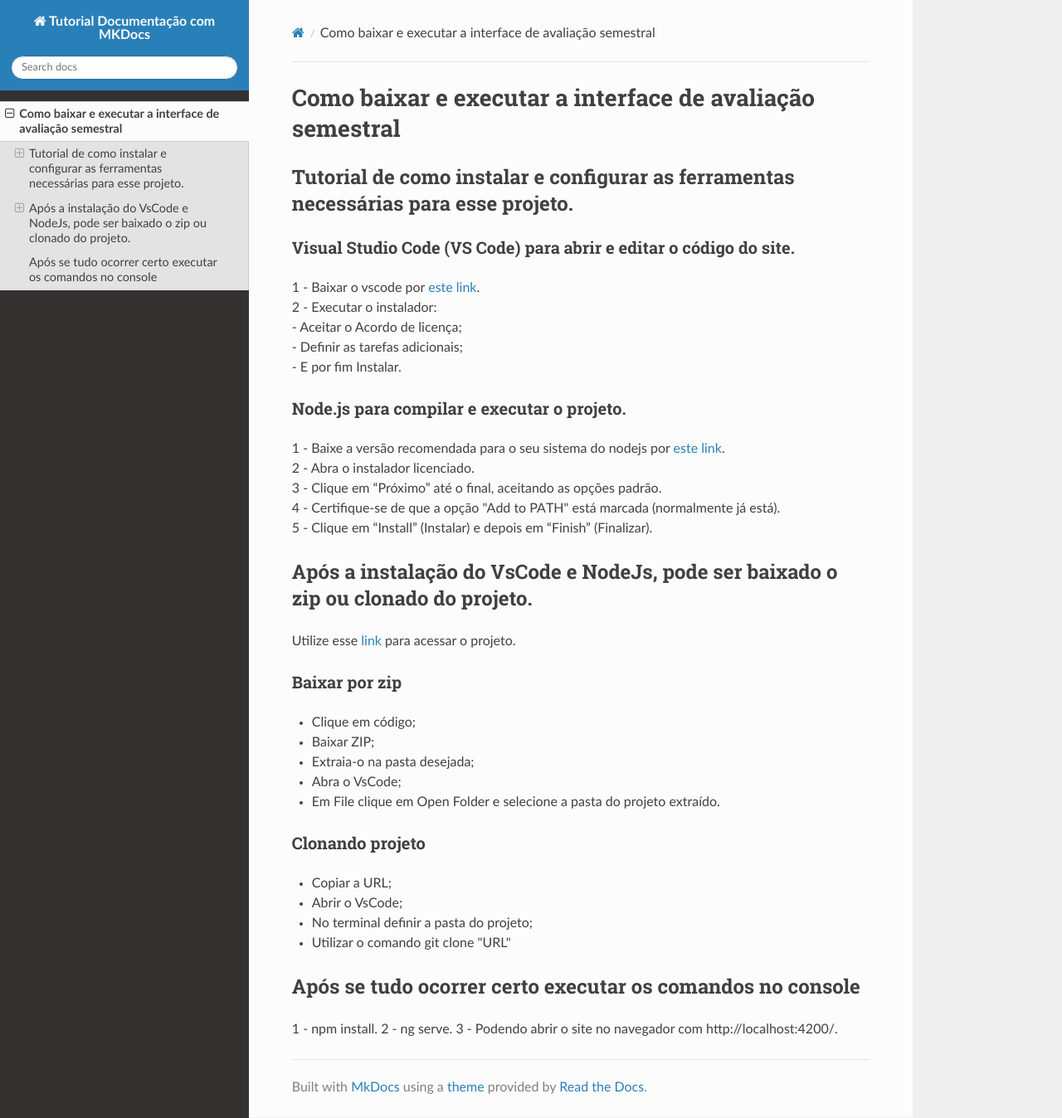
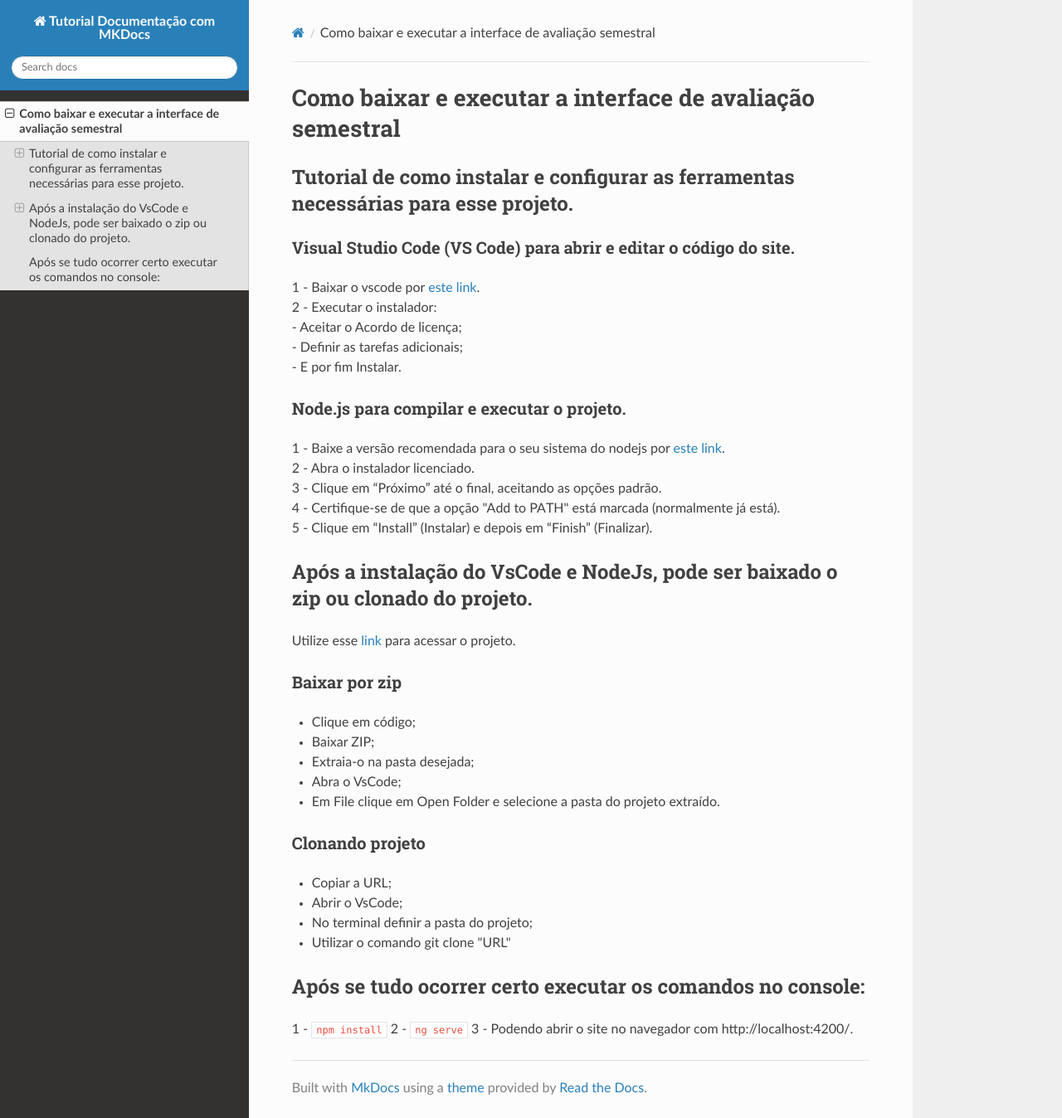
Before and after one commit to CTISM-Prof-Henry/trab-final-tarde-engenharia-da-esperteza, an MkDocs documentation site: the page built from docs/index.md, in a window 1280 px wide and 1348 px high. Shown: the whole window at 83% size. Built offline with MkDocs 1.6.1, drawn with Linux system fonts in a browser that asks for light colours; nearby versions of some CDN libraries.

```diff
--- a/docs/index.md
+++ b/docs/index.md
@@ -37,8 +37,8 @@ Utilize esse [link](https://github.com/CTISM-Prof-Henry/trab-final-tarde-engenha
 - No terminal definir a pasta do projeto;
 - Utilizar o comando git clone "URL"
 
-## Após se tudo ocorrer certo executar os comandos no console
+## Após se tudo ocorrer certo executar os comandos no console:
 
-1 - npm install.
-2 - ng serve.
+1 - `npm install`
+2 - `ng serve`
 3 - Podendo abrir o site no navegador com http://localhost:4200/.
```
